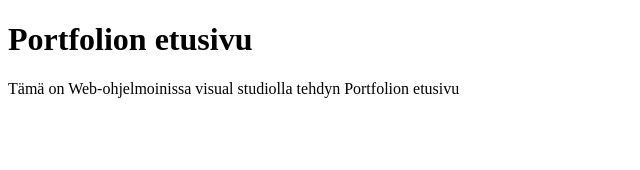
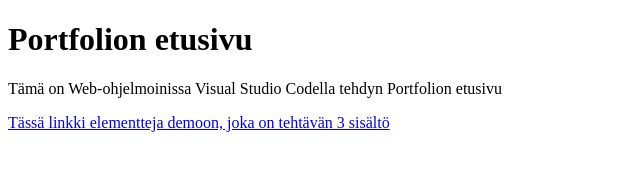
Before and after one commit to laeamminlakana/fictional-doodle26, a plain HTML site: page index.html in a window 1280 px wide. Shown: the whole page, without its empty margins (0-640 px from the left). Drawn offline with Linux system fonts and the light colour scheme.

Commit message:
lisätty linkki indexiin joka ohjaa tehtävän 3 sisältöön.

```diff
--- a/index.html
+++ b/index.html
@@ -8,7 +8,8 @@
 <body>
 
 <h1>Portfolion etusivu</h1>
-<p>Tämä on Web-ohjelmoinissa visual studiolla tehdyn Portfolion etusivu</p>
+<p>Tämä on Web-ohjelmoinissa Visual Studio Codella tehdyn Portfolion etusivu</p>
+<a href="elementteja.html" target="_blank">Tässä linkki elementteja demoon, joka on tehtävän 3 sisältö</a>
 
 </body>
 </html>
```
